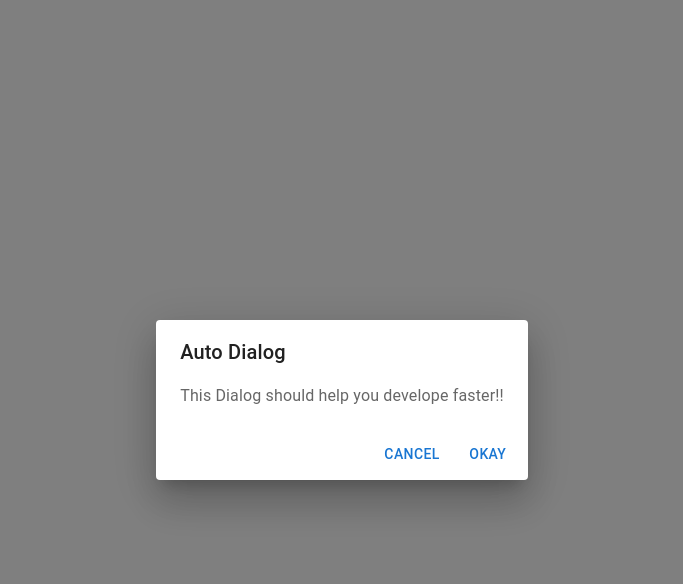
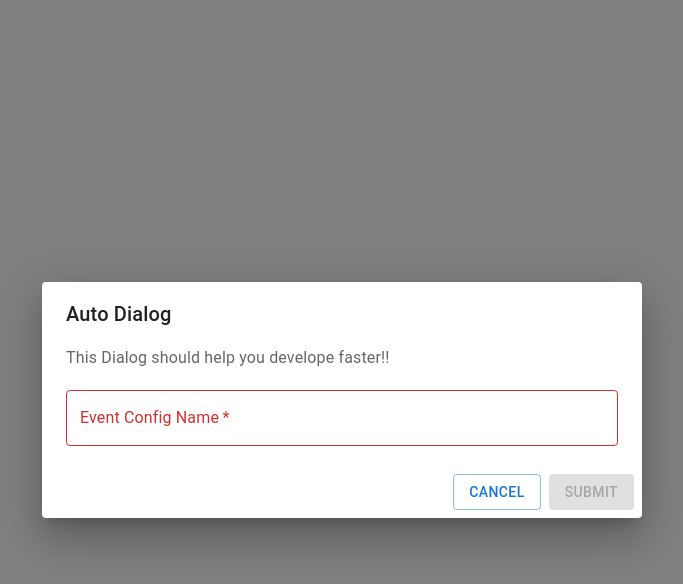
Before and after one commit to AnthonyScola/mui-auto-form-dialog, a React (Create React App) app: page / in a window 1280 px wide. Both pictures are taken after a click on the button "LAUNCH DIALOG". Shown: the top 584 px of the page, without its empty margins (298-981 px from the left). Built offline with nearby package versions, Linux system fonts and the light colour scheme.

Commit message:
feat: add Text Field and basic form validation

```diff
--- a/src/App.tsx
+++ b/src/App.tsx
@@ -13,21 +13,36 @@ export default function App() {
   return (
     <Grid
       container
-      direction="row"
-      justifyContent="center"
-      alignItems="center"
+      direction='row'
+      justifyContent='center'
+      alignItems='center'
       sx={{height: '100vh'}}
     >
+      {showAutoDialog && (
         <AutoDialog
           open={showAutoDialog}
           title={'Auto Dialog'}
           details={'This Dialog should help you develope faster!!'}
           data={{
-          action: 'add',
-          query: ''
+            action: 'post',
+            query: '',
+            formComponents: [
+              {
+                controlType: 'TextField',
+                size: {
+                  sx: 12,
+                },
+                controlProps: {
+                  id: 'name',
+                  label: 'Event Config Name',
+                  required: true,
+                },
+              },
+            ]
           }}
           onClose={()=>setShowAutoDialog(false)}
         />
+      )}
       <Button variant='contained' onClick={openAutoDialog}>Launch Dialog</Button>
     </Grid>
   );
--- a/src/components/AutoDialog/AutoDialog.tsx
+++ b/src/components/AutoDialog/AutoDialog.tsx
@@ -1,16 +1,58 @@
-import React from 'react';
-import { Button, Dialog, DialogActions, DialogContent, DialogContentText, DialogTitle } from '@mui/material';
+import React, { useEffect, useState } from 'react';
+import {
+  Button,
+  Dialog,
+  DialogActions,
+  DialogContent,
+  DialogContentText,
+  DialogTitle,
+  TextFieldProps,
+  Grid,
+  TextField,
+  debounce,
+} from '@mui/material';
+import axios from 'axios';
+
+type GridCols = 1 | 2 | 3 | 4 | 5 | 6 | 7 | 8 | 9 | 10 | 11 | 12;
+
+interface gridSize {
+  sx?: GridCols;
+  sm?: GridCols;
+  md?: GridCols;
+  lg?: GridCols;
+  xl?: GridCols;
+}
+
+interface TextFieldControl {
+  controlType: 'TextField';
+  size: gridSize;
+  hidden?: boolean;
+  controlProps: TextFieldProps & {
+    id: string;
+    required?: boolean;
+    label?: string;
+  };
+}
+
+export type Control =
+  | TextFieldControl
+  ;
 
 export interface AutoDialogProps {
   open: boolean;
   title: string;
   details?: string;
   data: {
-    action: 'add'|'edit'|'update'|'delete';
+    action: 'post'|'put'|'patch'|'delete';
     query: string;
+    formComponents: Control[];
   };
   onClose: (callback?: () => void) => void;
 }
+
+export type FormData = {
+  [key: string]: string | string[];
+};
 
 export default function AutoDialog({
   open,
@@ -18,29 +60,162 @@ export default function AutoDialog({
   details,
   data,
   onClose
-}:AutoDialogProps) {
+}: AutoDialogProps) {
+  const [formData, setFormData] = useState<FormData>({});
+  const [readyToSubmit, setReadyToSubmit] = useState<boolean>(false);
+  const [isLoading, setLoading] = useState<boolean>(false);
+
+  const checkValidity = (formDataToCheck: FormData) => {
+    const required: { [key: string]: boolean | undefined } = {};
+    data.formComponents.forEach((component) => {
+      required[component.controlProps.id] = component.controlProps?.required;
+    });
+
+    const isInvalidArray: string[] = [];
+
+    Object.keys(required).forEach((key) => {
+      if (required[key] && (formDataToCheck[key] ?? '').length <= 0) {
+        isInvalidArray.push(key);
+      }
+    });
+
+    setReadyToSubmit(isInvalidArray.length < 1)
+  };
+
+  const debouncedSetFormData = debounce((fieldId, value) => {
+    setFormData(prevData => ({
+      ...prevData,
+      [fieldId]: value
+    }));
+    checkForErrors({
+      ...formData,
+      [fieldId]: value
+    });
+  }, 200);
+
+  useEffect(() => {
+    if (open) {
+      const newFormData: FormData = {};
+      data.formComponents.forEach((control) => {
+        switch (control.controlType) {
+          case 'TextField':
+            newFormData[control.controlProps.id] = (
+              control.controlProps.defaultValue ?? ''
+            ).toString();
+            break;
+        }
+      });
+      setFormData(newFormData);
+    }
+  }, [open, data.formComponents]);
 
   const handleClose = () => {
+    setFormData({});
+    setLoading(false);
     onClose();
   };
 
+  const handleSubmit = () => {
+    if (!data.action) return;
+    setLoading(true);
+
+    axios[data.action](data.query, formData, {
+      withCredentials: true,
+    }).then(() => {
+      console.log('Success!');
+    })
+    .catch(() => {
+      console.log('Request Failed!');
+    })
+    .finally(()=>{
+      handleClose();
+    });
+  };
+
   return (
-      <Dialog
-        open={open}
-        onClose={handleClose}
-      >
+    <Dialog fullWidth open={open} onClose={handleClose}>
+      { isLoading ?(
+        <>
+          <DialogTitle>Loading</DialogTitle>
+          <DialogContent>
+            <DialogContentText sx={{ pb: 2.5 }}>Please wait while your request is being processed</DialogContentText>
+          </DialogContent>
+        </>
+      ):(
+        <>
           <DialogTitle>{title}</DialogTitle>
           <DialogContent>
             {details && (
-            <DialogContentText>
-              {details}
-            </DialogContentText>
+              <DialogContentText sx={{ pb: 2.5 }}>{details}</DialogContentText>
             )}
+            <Grid container spacing={1.5}>
+              {data.formComponents.map((control) => (
+                <Grid
+                  item
+                  xs={control.size.sx}
+                  sm={control.size.sm}
+                  md={control.size.md}
+                  lg={control.size.lg}
+                  xl={control.size.xl}
+                  key={control.controlProps.id}
+                  sx={{ display: `${control.hidden === true && 'none'}` }}
+                >
+                  {control.controlType === 'TextField' && (
+                    <TextField
+                      {...control.controlProps}
+                      onChange={(event) => {
+                        const newValue = event.target.value;
+                        debouncedSetFormData(control.controlProps.id, newValue);
+                      }}
+                      error={
+                        control.controlProps?.required &&
+                        !formData[control.controlProps.id]
+                      }
+                      fullWidth
+                    />
+                  )}
+                </Grid>
+              ))}
+            </Grid>
           </DialogContent>
           <DialogActions>
-          <Button onClick={handleClose}>Cancel</Button>
-          <Button onClick={handleClose}>Okay</Button>
+            {(data.action === 'post' || data.action === 'put' || data.action === 'patch') && (
+              <>
+                <Button
+                  onClick={handleClose}
+                  variant='outlined'
+                >
+                  Cancel
+                </Button>
+                <Button
+                  onClick={handleSubmit}
+                  variant='contained'
+                  disabled={!readyToSubmit}
+                >
+                  Submit
+                </Button>
+              </>
+            )}
+            {data.action === 'delete' && (
+              <>
+                <Button
+                  onClick={handleSubmit}
+                  color='error'
+                  variant='outlined'
+                >
+                  Delete
+                </Button>
+                <Button
+                  onClick={handleClose}
+                  variant='contained'
+                >
+                  Cancel
+                </Button>
+              </>
+            )}
           </DialogActions>
+        </>
+      )}
     </Dialog>
   );
 }
```
Also changed, not shown: package.json (+10 -1 lines), 1 other file (tests, documents, lock files or other folders). Lines whose indentation alone changed are shown as unchanged.
